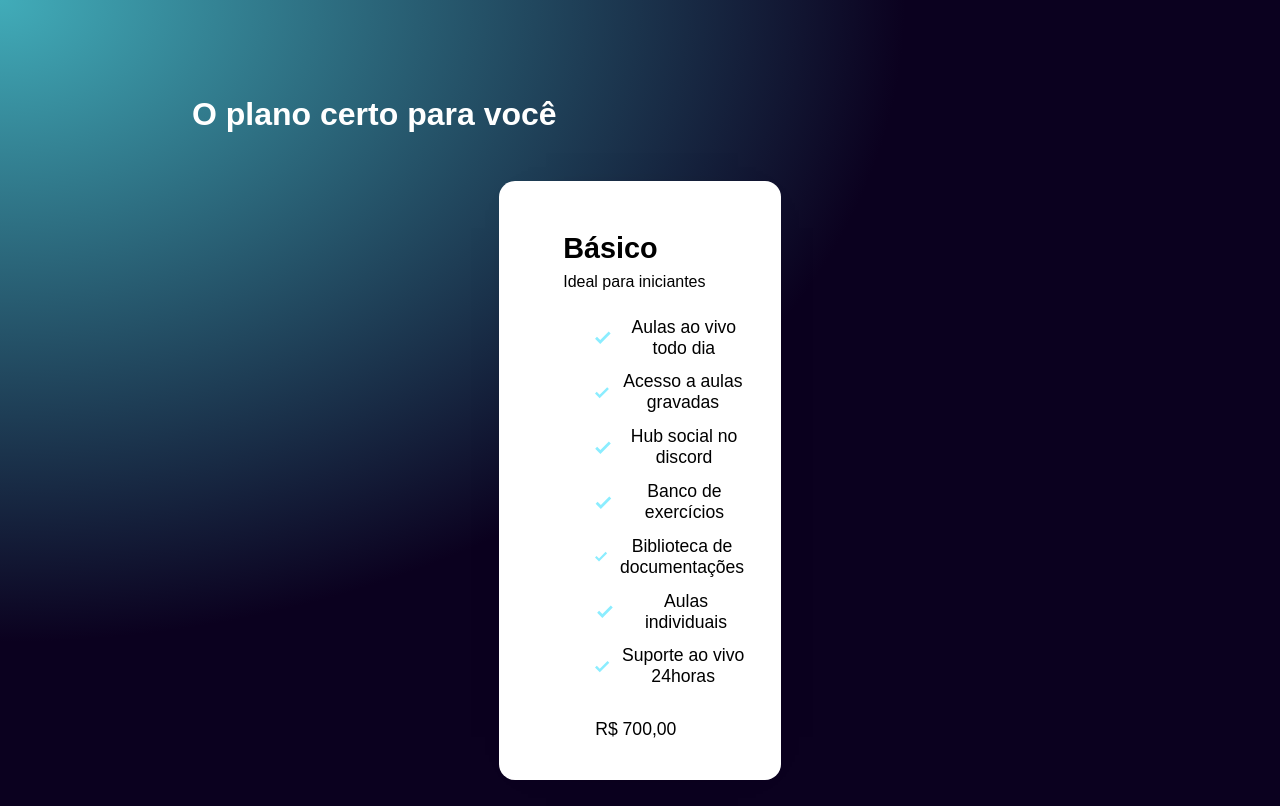
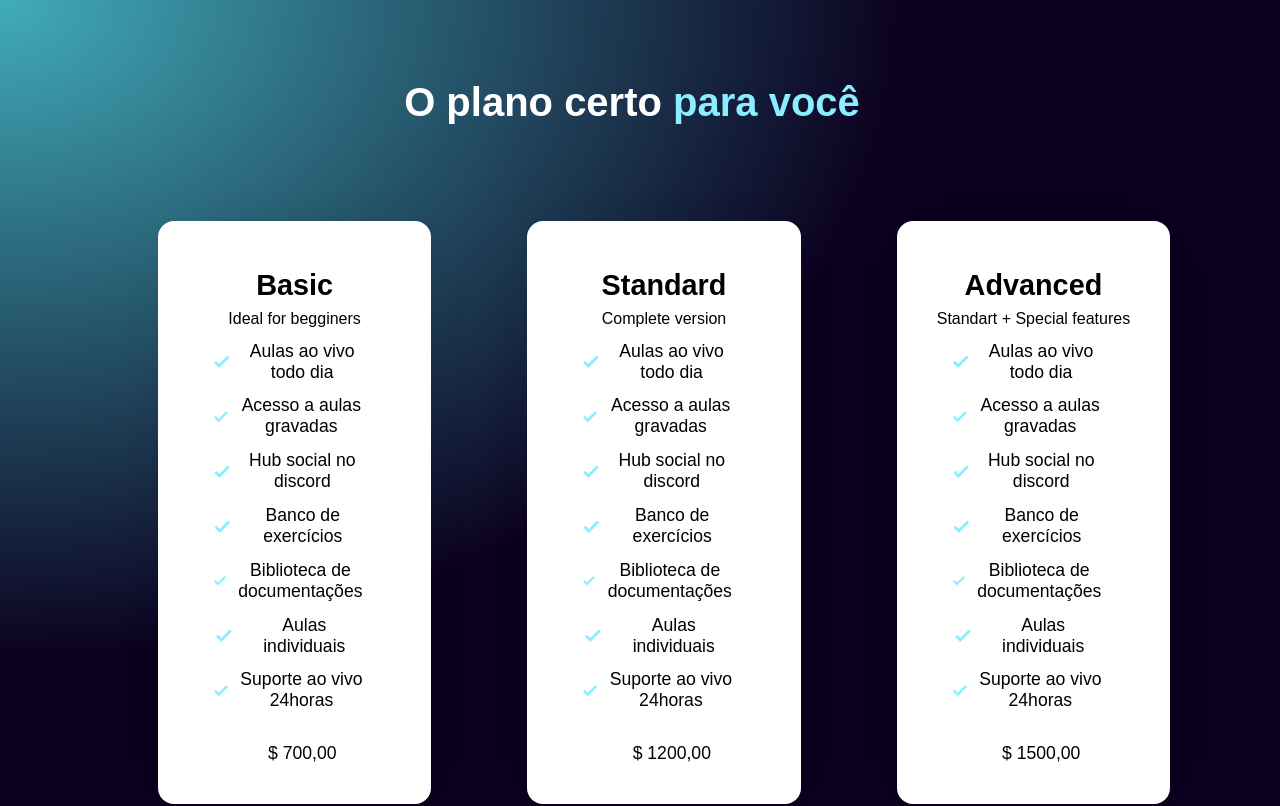
Before and after one commit to SamuelMazuim/Landing-Page-React, a React (Create React App) app: page / in a window 1280 px wide. Shown: the part 4120-4926 px from the top of the page. Built offline with nearby package versions, Linux system fonts and the light colour scheme.

Commit message:
Adjust Pricing

```diff
--- a/src/components/Pricing/Pricing.jsx
+++ b/src/components/Pricing/Pricing.jsx
@@ -1,44 +1,111 @@
-import React from 'react';
-import { GeneralWrapper } from '../General-Wrapper/GeneralWrapper';
-import { StyledCentralizeWrapper, StyledH2 } from '../Title/StyledTitle';
+import React from "react";
+import { GeneralWrapper } from "../General-Wrapper/GeneralWrapper";
+import { StyledCentralizeWrapper, StyledH2 } from "../Title/StyledTitle";
 import {
     StyledComment,
     StyledHorizontalWrapper,
     StyledVerticalWrapper,
-} from '../Comments/StyledComments';
+} from "../Comments/StyledComments";
 import {
     StyledBulletPointText,
     StyledCheck,
     StyledPlanBox,
     StyledPricingSubTitle,
     StyledPricingTitle,
-} from './StyledPricing';
+} from "./StyledPricing";
+import { StyledGeneralWrapper } from "../General-Wrapper/StyledGeneralWrapper";
+import { StyledCollumnWrapper } from "../Title/StyledTitle";
+import { StyledSpan } from "../Technologies/StyledTechnologies";
 
 export const Pricing = (props) => {
     return (
         <>
             <div
                 style={{
-          background: 'radial-gradient(at 0% 0%, #41acb9, #0b011f, #0b011f)',
-          paddingBottom: '5rem',
-        }}
-      >
+                    background: "radial-gradient(at 0% 0%, #41acb9, #0b011f, #0b011f)",
+                    paddingBottom: "5rem",
+                }}>
                 <GeneralWrapper>
+                    <StyledCollumnWrapper>
+                        <StyledCentralizeWrapper style={{ marginLeft: "-2rem", padding: "0rem" }}>
                             <StyledH2
                                 style={{
-              margin: '6rem  0rem 0rem 12rem',
-              width: '40%',
-              fontSize: '2rem',
-              color: 'white',
-            }}
-          >
-            O plano certo para você
+                                    textAlign: "center",
+                                    margin: "5rem 0rem 3rem 0rem",
+                                    width: "40%",
+                                    fontSize: "2.5rem",
+                                    color: "white",
+                                }}>
+                                O plano certo <StyledSpan> para você </StyledSpan>
                             </StyledH2>
+                        </StyledCentralizeWrapper>
+                        <StyledCentralizeWrapper>
+                            <StyledCentralizeWrapper>
+                                <PriceCard
+                                    title="Basic"
+                                    description="Ideal for begginers"
+                                    price="$ 700,00"
+                                />
+                                <PriceCard
+                                    title="Standard"
+                                    description="Complete version"
+                                    price="$ 1200,00"
+                                />
+                                <PriceCard
+                                    title="Advanced"
+                                    description="Standart + Special features"
+                                    price="$ 1500,00"
+                                />
+                            </StyledCentralizeWrapper>
+                        </StyledCentralizeWrapper>
+                    </StyledCollumnWrapper>
                 </GeneralWrapper>
-        <StyledCentralizeWrapper>
-          <StyledPlanBox style={{ paddingBottom: '2.5rem' }}>
-            <StyledPricingTitle>Básico</StyledPricingTitle>
-            <StyledPricingSubTitle>Ideal para iniciantes</StyledPricingSubTitle>
+            </div>
+        </>
+    );
+};
+
+const BulletPoint = (props) => {
+    return (
+        <StyledHorizontalWrapper style={{ margin: "0.8rem 1rem 0rem 0rem" }}>
+            <StyledCheck grey={props.grey} />
+            <StyledBulletPointText>{props.children}</StyledBulletPointText>
+        </StyledHorizontalWrapper>
+    );
+};
+const Price = (props) => {
+    return (
+        <StyledHorizontalWrapper
+            style={{
+                margin: "2rem 0rem 0rem 0rem",
+                justifyContent: "center",
+            }}>
+            <StyledBulletPointText>{props.price}</StyledBulletPointText>
+            <StyledBulletPointText>{props.children}</StyledBulletPointText>
+        </StyledHorizontalWrapper>
+    );
+};
+
+const PriceCard = (props) => {
+    return (
+        <StyledPlanBox style={{ paddingBottom: "2.5rem" }}>
+            <StyledPricingTitle
+                style={{
+                    textAlign: "center",
+                    margin: "0rem",
+                    marginBottom: "0.5rem",
+                    padding: "0rem",
+                }}>
+                {props.title}
+            </StyledPricingTitle>
+            <StyledPricingSubTitle
+                style={{
+                    textAlign: "center",
+                    margin: "0rem",
+                    padding: "0rem",
+                }}>
+                {props.description}
+            </StyledPricingSubTitle>
             <StyledVerticalWrapper>
                 <BulletPoint>Aulas ao vivo todo dia</BulletPoint>
                 <BulletPoint>Acesso a aulas gravadas</BulletPoint>
@@ -47,28 +114,8 @@ export const Pricing = (props) => {
                 <BulletPoint>Biblioteca de documentações</BulletPoint>
                 <BulletPoint>Aulas individuais</BulletPoint>
                 <BulletPoint>Suporte ao vivo 24horas</BulletPoint>
-              <Price>R$ 700,00</Price>
+                <Price>{props.price}</Price>
             </StyledVerticalWrapper>
         </StyledPlanBox>
-        </StyledCentralizeWrapper>
-      </div>
-    </>
     );
 };
-
-const BulletPoint = (props) => {
-  return (
-    <StyledHorizontalWrapper style={{ margin: '0.8rem 0rem 0rem 0rem' }}>
-      <StyledCheck grey={props.grey} />
-      <StyledBulletPointText>{props.children}</StyledBulletPointText>
-    </StyledHorizontalWrapper>
-  );
-};
-const Price = (props) => {
-  return (
-    <StyledHorizontalWrapper style={{ margin: '2rem 0rem 0rem 0rem' }}>
-      <StyledBulletPointText>{props.price}</StyledBulletPointText>
-      <StyledBulletPointText>{props.children}</StyledBulletPointText>
-    </StyledHorizontalWrapper>
-  );
-};
--- a/src/components/Pricing/StyledPricing.jsx
+++ b/src/components/Pricing/StyledPricing.jsx
@@ -1,7 +1,7 @@
-import styled from 'styled-components';
-import { StyledCardTitle } from '../SixCards/StyledSixCards';
-import { GoCheck } from 'react-icons/go';
-import { StyledComment } from '../Comments/StyledComments';
+import styled from "styled-components";
+import { StyledCardTitle } from "../SixCards/StyledSixCards";
+import { GoCheck, GoX } from "react-icons/go";
+import { StyledComment } from "../Comments/StyledComments";
 
 export const StyledPricingTitle = styled(StyledCardTitle)`
     font-size: 1.8rem;
@@ -13,15 +13,23 @@ export const StyledPricingSubTitle = styled(StyledCardTitle)`
     margin: 0rem 0rem 0.8rem 2rem;
     font-weight: 500;
 `;
+
 export const StyledCheck = styled(GoCheck)`
     font-size: 1.3rem;
-  margin: 0rem 0.5rem 0rem 0rem;
-  color: ${(props) => (!props.grey ? '#8bedff' : '#bdbdbd')};
+    margin: 0rem 0.5rem 0rem -0.5rem;
+    color: ${(props) => (!props.grey ? "#8bedff" : "#bdbdbd")};
+`;
+export const StyledX = styled(GoX)`
+    font-size: 1.3rem;
+    margin: 0rem 0.5rem 0rem -0.5rem;
+    color: red;
 `;
 export const StyledBulletPointText = styled.p`
     font-size: 1.1rem;
 `;
 export const StyledPlanBox = styled(StyledComment)`
+    display: flex;
+
     padding: 3rem 2rem;
     width: 17%;
 `;
```
Lines whose indentation alone changed are shown as unchanged.
